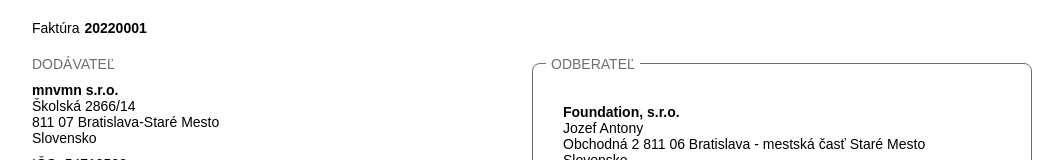
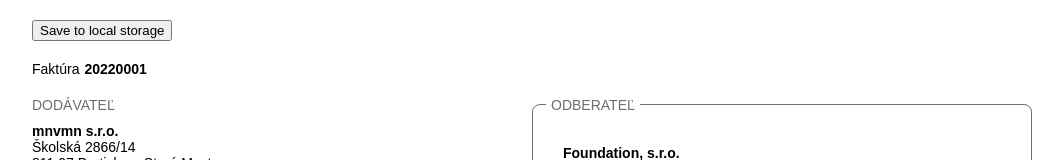
Before and after one commit to mnvmn/invoice, a Next.js app: page / in a window 1280 px wide. Shown: the top 160 px of the page, without its empty margins (108-1171 px from the left). Built offline with nearby package versions, Linux system fonts and the light colour scheme.

Commit message:
localstorage

```diff
--- /dev/null
+++ b/components/Form/Controls.tsx
@@ -0,0 +1,22 @@
+import {useFormikContext} from 'formik'
+import styled from 'styled-components'
+import {DataType} from './useData'
+
+const Section = styled.section`
+  display: flex;
+  margin-bottom: 20px;
+  b {
+    margin-left: 5px;
+  }
+`
+const Controls = () => {
+  const {submitForm} = useFormikContext<DataType>()
+
+  return (
+    <Section className="screen-only">
+      <button onClick={submitForm}>Save to local storage</button>
+    </Section>
+  )
+}
+
+export default Controls
--- a/components/Form/Footer.tsx
+++ b/components/Form/Footer.tsx
@@ -1,9 +1,8 @@
 import {useFormikContext} from 'formik'
-import React from 'react'
 import styled from 'styled-components'
 import {DataType} from './useData'
 
-const Section = styled.section`
+const Section = styled.footer`
   position: fixed;
   bottom: 0;
   text-align: center;
--- a/components/Form/Header.tsx
+++ b/components/Form/Header.tsx
@@ -1,10 +1,9 @@
 import utils from '@shared/utils'
 import {useFormikContext} from 'formik'
-import React from 'react'
 import styled from 'styled-components'
 import {DataType} from './useData'
 
-const Section = styled.section`
+const Section = styled.header`
   display: flex;
   margin-bottom: 20px;
   b {
--- a/components/Form/index.tsx
+++ b/components/Form/index.tsx
@@ -1,5 +1,6 @@
 import {Formik} from 'formik'
 import styled from 'styled-components'
+import Controls from './Controls'
 import DataContext from './dataContext'
 import Footer from './Footer'
 import Header from './Header'
@@ -7,7 +8,7 @@ import Order from './Order'
 import Parties from './Parties'
 import Payment from './Payment'
 import Signature from './Signature'
-import useForm from './useData'
+import useForm, {DataType} from './useData'
 
 const Page = styled.div``
 
@@ -15,17 +16,18 @@ const Form = () => {
   return (
     <DataContext.Provider value={useForm()}>
       <DataContext.Consumer>
-        {({data}) => {
+        {({data, persistData}) => {
           return (
-            <Formik
+            <Formik<DataType>
               enableReinitialize
               initialValues={data}
               onSubmit={(values) => {
-                console.log('values', values)
+                persistData(values)
               }}>
               {() => (
                 <>
                   <Page id="page-container">
+                    <Controls />
                     <Header />
                     <Parties />
                     <Payment />
--- a/components/Form/useData.tsx
+++ b/components/Form/useData.tsx
@@ -3,6 +3,7 @@ import {useEffect, useState} from 'react'
 
 const pricePerUnit = 26.5
 const count = 1
+const LOCAL_STORAGE_KEY = 'invoice-data'
 
 type OrderItem = [number, number, string]
 
@@ -22,7 +23,8 @@ const useForm = () => {
   })
 
   useEffect(() => {
-    const dataCopy = {...data}
+    const localData = localStorage.getItem(LOCAL_STORAGE_KEY)
+    const dataCopy = localData ? JSON.parse(localData) : {...data}
     const dateBilled = new Date()
     dateBilled.setFullYear(2022)
     dateBilled.setMonth(8)
@@ -40,6 +42,10 @@ const useForm = () => {
 
   return {
     data,
+    persistData: (newData: typeof data) => {
+      console.log('newData', newData)
+      localStorage.setItem(LOCAL_STORAGE_KEY, JSON.stringify(newData))
+    },
   }
 }
 
--- a/shared/utils.tsx
+++ b/shared/utils.tsx
@@ -1,5 +1,6 @@
 export enum DateFormat {
   en = 'YYYY-MM-DD',
+  sk = 'd.M.YYYY',
 }
 
 const utils = {
@@ -12,25 +13,26 @@ const utils = {
       return priceFormatted + `,${('00' + fraction).slice(-2)}`
     }
   },
-  formatDate: (input: Date | string, format?: DateFormat) => {
-    const date: Date = typeof input === 'string' ? new Date(input) : input
+  formatDate: (inputDate: Date | string, format?: DateFormat) => {
+    const date: Date = typeof inputDate === 'string' ? new Date(inputDate) : inputDate
     const day = date.getDate()
     const month = date.getMonth() + 1
     const year = date.getFullYear()
     switch (format) {
       case DateFormat.en:
         return `${year}-${('0' + month).slice(-2)}-${('0' + day).slice(-2)}`
+      case DateFormat.sk:
       default:
         return `${day}.${month}.${year}`
     }
   },
-  addDays: (input: Date | string, days: number) => {
-    const date: Date = typeof input === 'string' ? new Date(input) : input
+  addDays: (inputDate: Date | string, days: number) => {
+    const date: Date = typeof inputDate === 'string' ? new Date(inputDate) : inputDate
     date.setDate(date.getDate() + days)
     return date
   },
-  getVariableSymbol: (input: Date | string, count: number) => {
-    const dateDelivered: Date = typeof input === 'string' ? new Date(input) : input
+  getVariableSymbol: (inputDate: Date | string, count: number) => {
+    const dateDelivered: Date = typeof inputDate === 'string' ? new Date(inputDate) : inputDate
     return `${dateDelivered.getFullYear()}000${count}`
   },
 }
```
